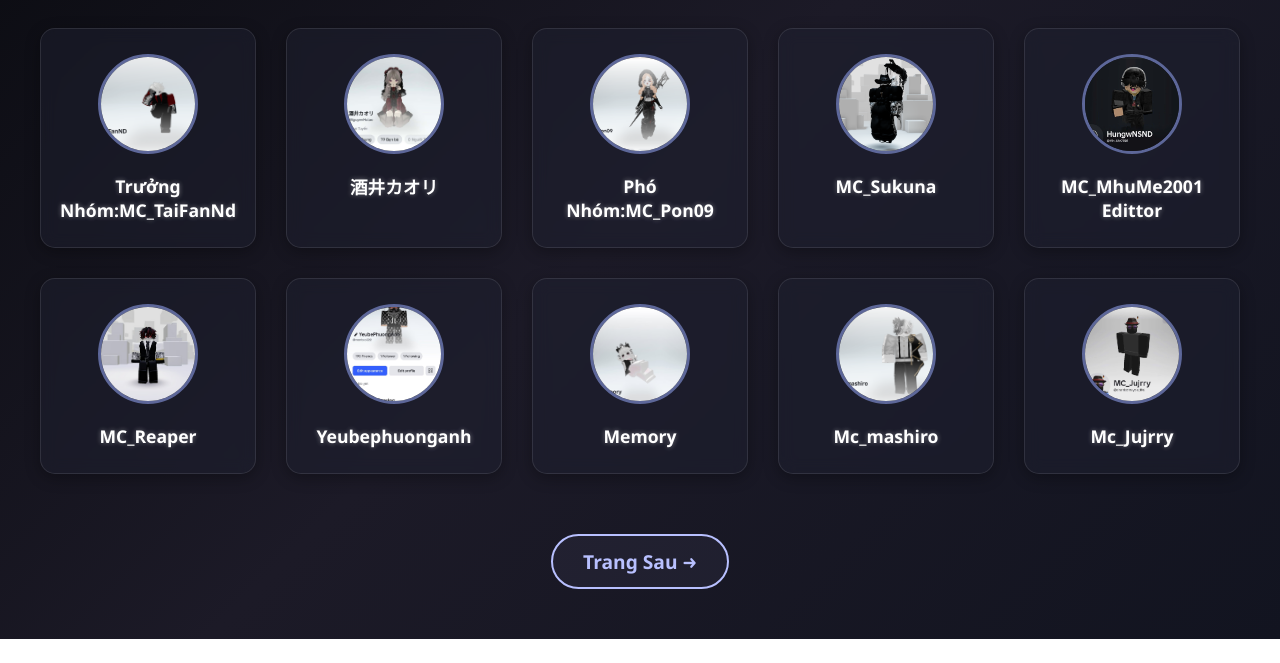
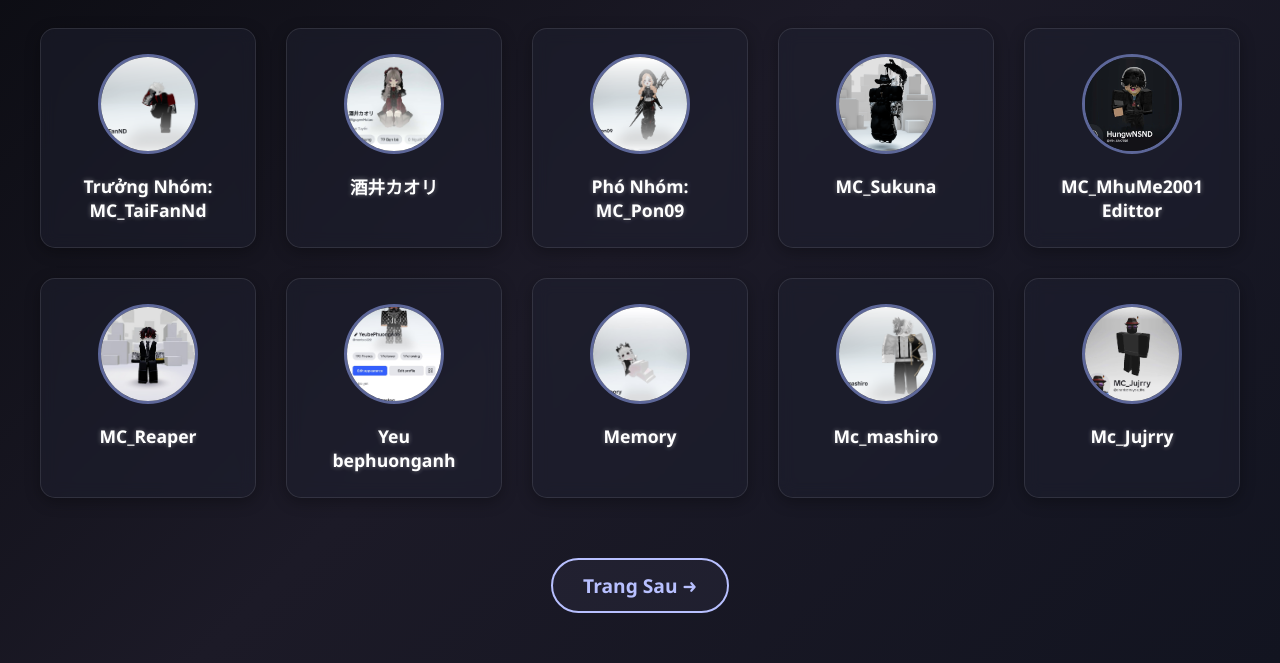
Before and after one commit to ntloib25048-droid/wedMidnight-, a plain HTML site: page members.html in a window 1280 px wide. Shown: the part 228-891 px from the top of the page. Before the commit the page ends 867 px from the top, so only its background shows below. Drawn offline with Linux system fonts and the light colour scheme.

Commit message:
Update members.html

```diff
--- a/members.html
+++ b/members.html
@@ -31,7 +31,7 @@
             <!-- Ô Thành Viên 1 -->
             <div class="member-card">
                 <div class="img-placeholder"><img src="tai.png" alt="Ảnh Thành Viên"></div>
-                <h3 class="member-name">Trưởng Nhóm:MC_TaiFanNd</h3>
+                <h3 class="member-name">Trưởng Nhóm:<br>MC_TaiFanNd</h3>
             </div>
             <!-- Ô Thành Viên 2 -->
             <div class="member-card">
@@ -41,7 +41,7 @@
             <!-- Ô Thành Viên 3 -->
             <div class="member-card">
                 <div class="img-placeholder"><img src="pon.png" alt="Ảnh Thành Viên"></div>
-                <h3 class="member-name">Phó Nhóm:MC_Pon09</h3>
+                <h3 class="member-name">Phó Nhóm:<br>MC_Pon09</h3>
             </div>
             <!-- Ô Thành Viên 4 -->
             <div class="member-card">
@@ -51,7 +51,7 @@
             <!-- Ô Thành Viên 5 -->
             <div class="member-card">
                 <div class="img-placeholder"><img src="hung.jpg" alt="Ảnh Thành Viên"></div>
-                <h3 class="member-name">MC_MhuMe2001 Edittor</h3>
+                <h3 class="member-name">MC_MhuMe2001 <br>Edittor</h3>
             </div>
             <!-- Ô Thành Viên 6 -->
             <div class="member-card">
@@ -61,7 +61,7 @@
             <!-- Ô Thành Viên 7 -->
             <div class="member-card">
                 <div class="img-placeholder"><img src="thuy.jpg" alt="Ảnh Thành Viên"></div>
-                <h3 class="member-name">Yeubephuonganh</h3>
+                <h3 class="member-name">Yeu<br>bephuonganh</h3>
             </div>
             <!-- Ô Thành Viên 8 -->
             <div class="member-card">
```
